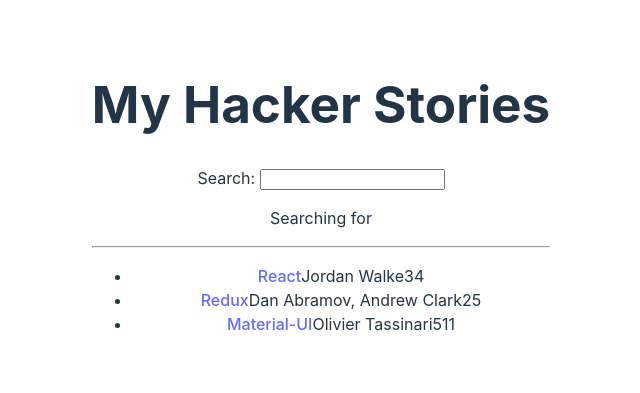
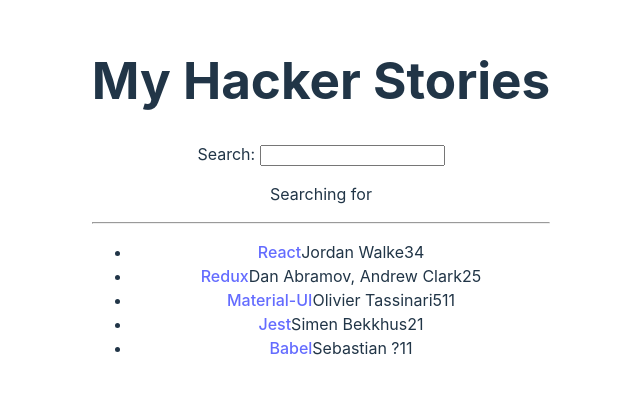
Before and after one commit to thoroc/hacker-stories, a React (Vite) app: page / in a window 1280 px wide. Shown: the part 203-596 px from the top of the page, without its empty margins (319-959 px from the left). Built offline with nearby package versions, Linux system fonts and the light colour scheme.

Commit message:
added some data

```diff
--- a/src/App.jsx
+++ b/src/App.jsx
@@ -25,6 +25,22 @@
     num_comments: 5,
     points: 11,
     objectID: 2,
+  },
+  {
+    title: 'Jest',
+    url: 'https://jestjs.io/',
+    author: 'Simen Bekkhus',
+    num_comments: 2,
+    points: 1,
+    objectID: 3,
+  },
+  {
+    title: 'Babel',
+    url: 'https://babeljs.io/',
+    author: 'Sebastian ?',
+    num_comments: 1,
+    points: 1,
+    objectID: 4,
   },
 ];
 
```
